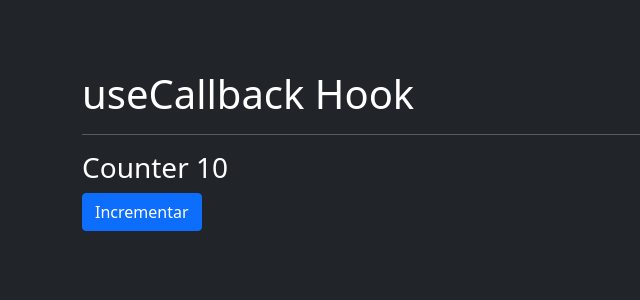
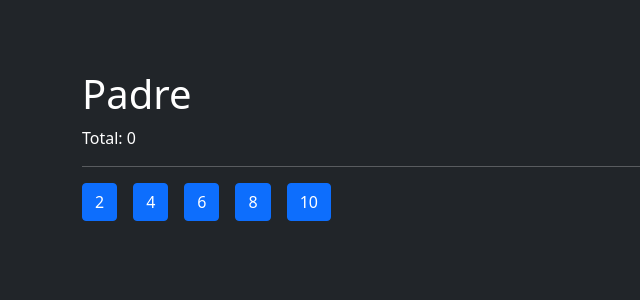
Before and after one commit to is-stu/react_hooks, a React (Create React App) app: page / in a window 1280 px wide. Shown: the top 300 px of the page, without its empty margins (0-640 px from the left). Built offline with nearby package versions, Linux system fonts and the light colour scheme.

Commit message:
Solving challenge 07-tarea-memo

```diff
--- a/src/Components/07-tarea-memo/Hijo.js
+++ b/src/Components/07-tarea-memo/Hijo.js
@@ -1,15 +1,13 @@
-import React from 'react'
+import React from 'react';
 
-export const Hijo = ({ numero, incrementar }) => {
+export const Hijo = React.memo(({ numero, incrementar }) => {
+  console.log('  Me volví a generar :(  ');
 
-    console.log('  Me volví a generar :(  ');
-
-    return (
-        <button
-            className="btn btn-primary mr-3"
-            onClick={ () => incrementar( numero ) }
-        >
-            { numero }
-        </button>
-    )
-}
+  return (
+    <button
+      className='btn btn-primary me-3'
+      onClick={() => incrementar(numero)}>
+      {numero}
+    </button>
+  );
+});
--- a/src/Components/07-tarea-memo/Padre.js
+++ b/src/Components/07-tarea-memo/Padre.js
@@ -1,34 +1,34 @@
-import React from 'react'
-import { Hijo } from './Hijo'
+import React, { useCallback } from 'react';
+import { Hijo } from './Hijo';
 import { useState } from 'react';
+import '../02-useEffect/form.css';
 
 export const Padre = () => {
-
-    const numeros = [2,4,6,8,10];
+  const numeros = [2, 4, 6, 8, 10];
   const [valor, setValor] = useState(0);
 
-    const incrementar = ( num ) => {
-        setValor( valor + num )
-    }
+  //   const incrementar = (num) => {
+  //     setValor(valor + num);
+  //   };
 
+  const incrementar = useCallback(
+    (num) => {
+      setValor((valor) => valor + num);
+    },
+    [setValor]
+  );
 
   return (
     <div>
       <h1>Padre</h1>
-            <p> Total: { valor } </p>
+      <p> Total: {valor} </p>
 
       <hr />
 
-            {
-                numeros.map( n => (
-                    <Hijo
-                        key={ n }
-                        numero={ n }
-                        incrementar={ incrementar }
-                    />
-                ))
-            }
+      {numeros.map((n) => (
+        <Hijo key={n} numero={n} incrementar={incrementar} />
+      ))}
       {/* <Hijo /> */}
     </div>
-    )
-}
+  );
+};
--- a/src/index.js
+++ b/src/index.js
@@ -1,10 +1,10 @@
 import React from 'react';
 import ReactDOM from 'react-dom';
-import { CallbackHook } from './Components/06-memos/CallbackHook';
+import { Padre } from './Components/07-tarea-memo/Padre';
 
 ReactDOM.render(
   <React.StrictMode>
-    <CallbackHook />
+    <Padre />
   </React.StrictMode>,
   document.getElementById('root')
 );
```
Lines whose indentation alone changed are shown as unchanged.
